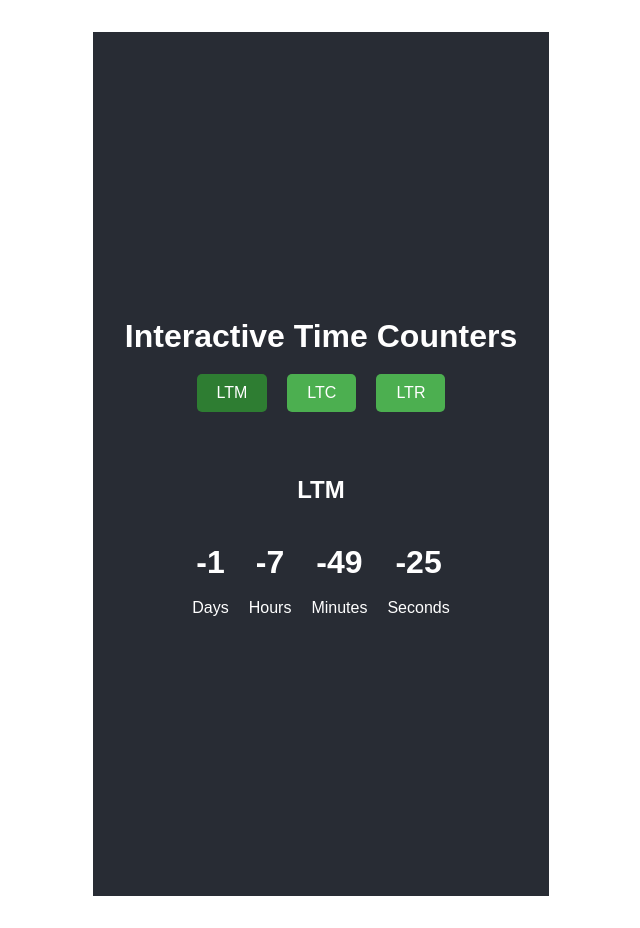
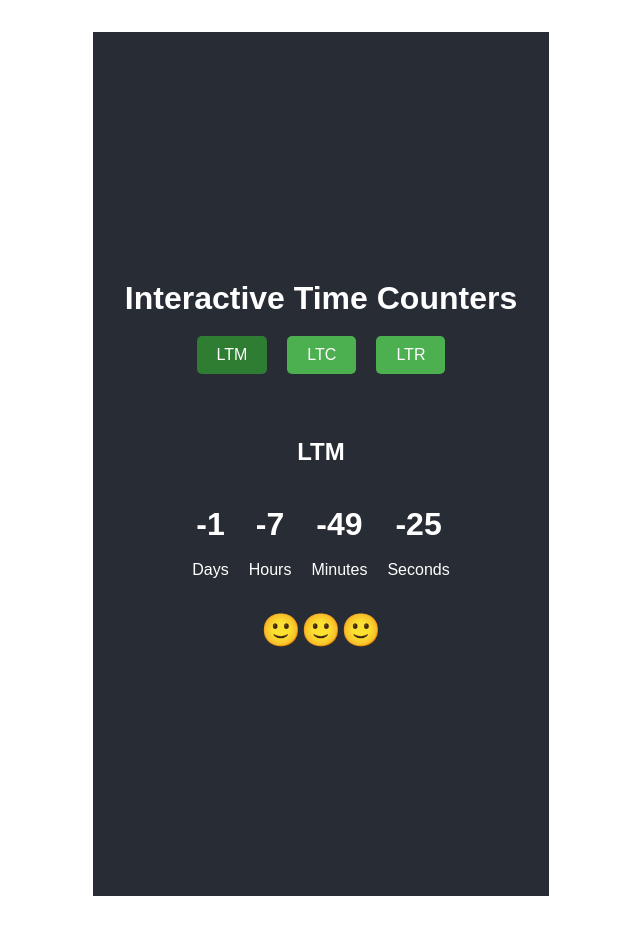
Before and after one commit to Shahryartariq/Date_Passed, a Vue app: page / in a window 1280 px wide. Shown: the whole page, without its empty margins (319-959 px from the left). Built offline with nearby package versions, Linux system fonts and the light colour scheme.

Commit message:
Emoji Added

```diff
--- a/src/App.vue
+++ b/src/App.vue
@@ -27,6 +27,7 @@
       <h2>LTR</h2>
       <TimeCounter :startDate="new Date('2023-12-22T12:00:00')" />
     </div>
+    <h1>🙂🙂🙂</h1>
   </div>
 </template>
 
```
